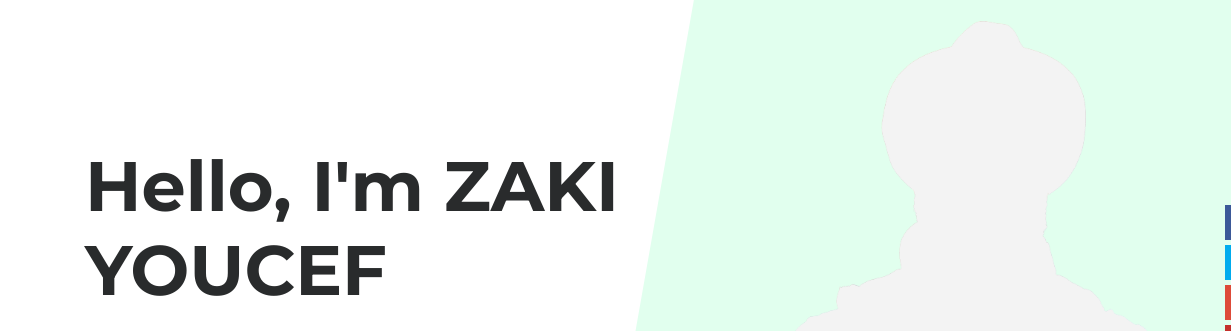
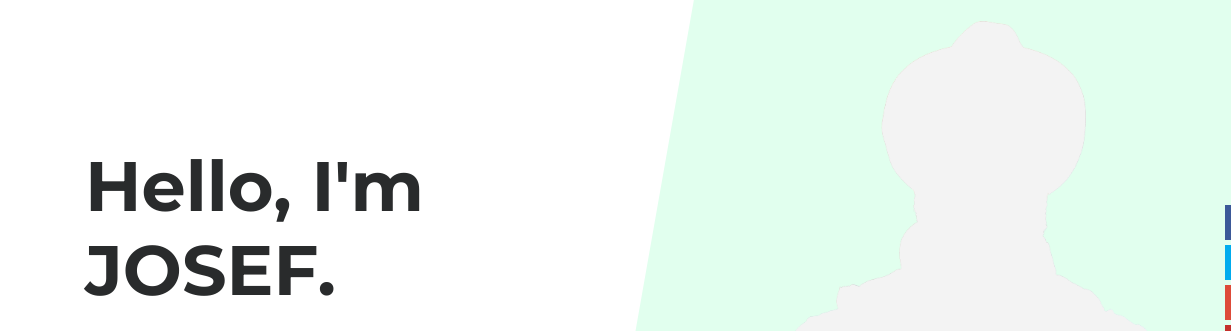
Before and after one commit to ZakiJozef/ZakiJozef.github.io, a plain HTML site: page index.html in a window 1280 px wide. Shown: the part 79-410 px from the top of the page, 0-1231 px from the left. Drawn offline with Linux system fonts and the light colour scheme; files whose address does not match are found by name.

Commit message:
name to josef

```diff
--- a/index.html
+++ b/index.html
@@ -122,7 +122,7 @@
             <div class="row justify-content-between align-items-center">
                 <div class="col-xl-6 col-md-7">
                     <div class="banner_content banner_center_content">
-                        <h2 class="animation" data-animation="fadeInUp" data-animation-delay="0.02s">Hello, I'm ZAKI YOUCEF</h2>
+                        <h2 class="animation" data-animation="fadeInUp" data-animation-delay="0.02s">Hello, I'm JOSEF.</h2>
                         <div id="typed-strings" class="d-none">
                             <b>UI/UX Designer</b> <b>Web Developer</b>
                         </div>
```
